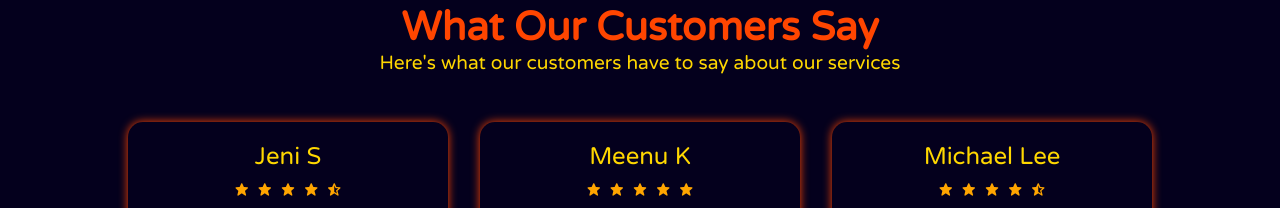
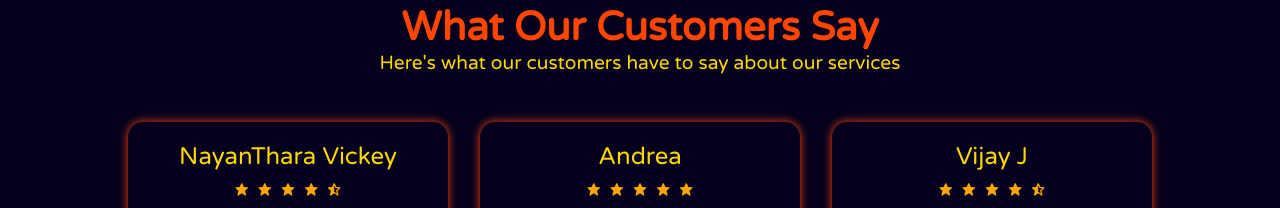
Before and after one commit to Ajay-Ram07/FoodFactory.html.css.js, a plain HTML site: page index.html in a window 1280 px wide. Shown: the part 6527-6735 px from the top of the page. Drawn offline with nearby package versions, Linux system fonts and the light colour scheme; a web font is replaced by a local one.

Commit message:
Update index.html

```diff
--- a/index.html
+++ b/index.html
@@ -285,7 +285,7 @@
 
     <div class="reviews-container">
         <div class="review">
-           <h3>Jeni S</h3>
+           <h3>NayanThara Vickey</h3>
             <div class="rating">
                 <i class='bx bxs-star'></i>
                 <i class='bx bxs-star'></i>
@@ -302,7 +302,7 @@
 
         <div class="review">
 
-            <h3>Meenu K</h3>
+            <h3>Andrea</h3>
             <div class="rating">
                 <i class='bx bxs-star'></i>
                 <i class='bx bxs-star'></i>
@@ -321,7 +321,7 @@
 
         <div class="review">
 
-            <h3>Michael Lee</h3>
+            <h3>Vijay J</h3>
             <div class="rating">
                 <i class='bx bxs-star'></i>
                 <i class='bx bxs-star'></i>
```
